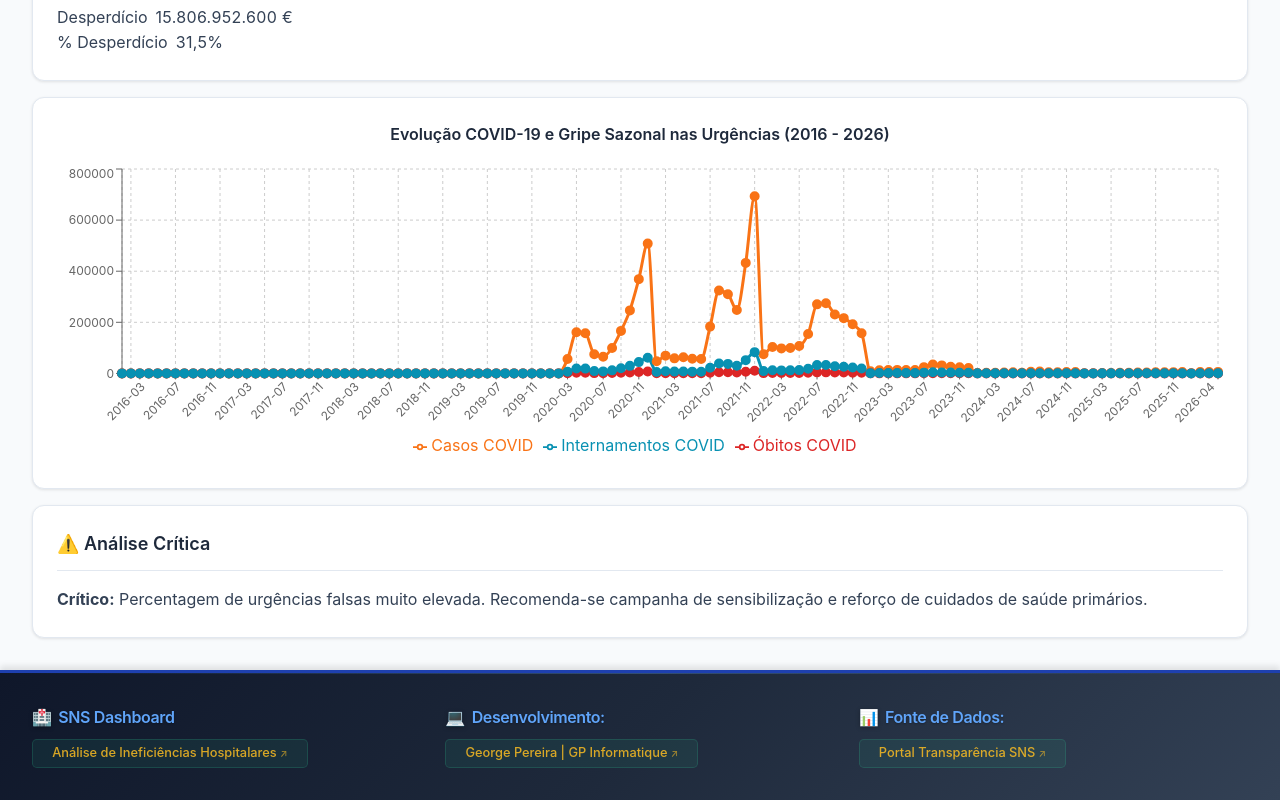
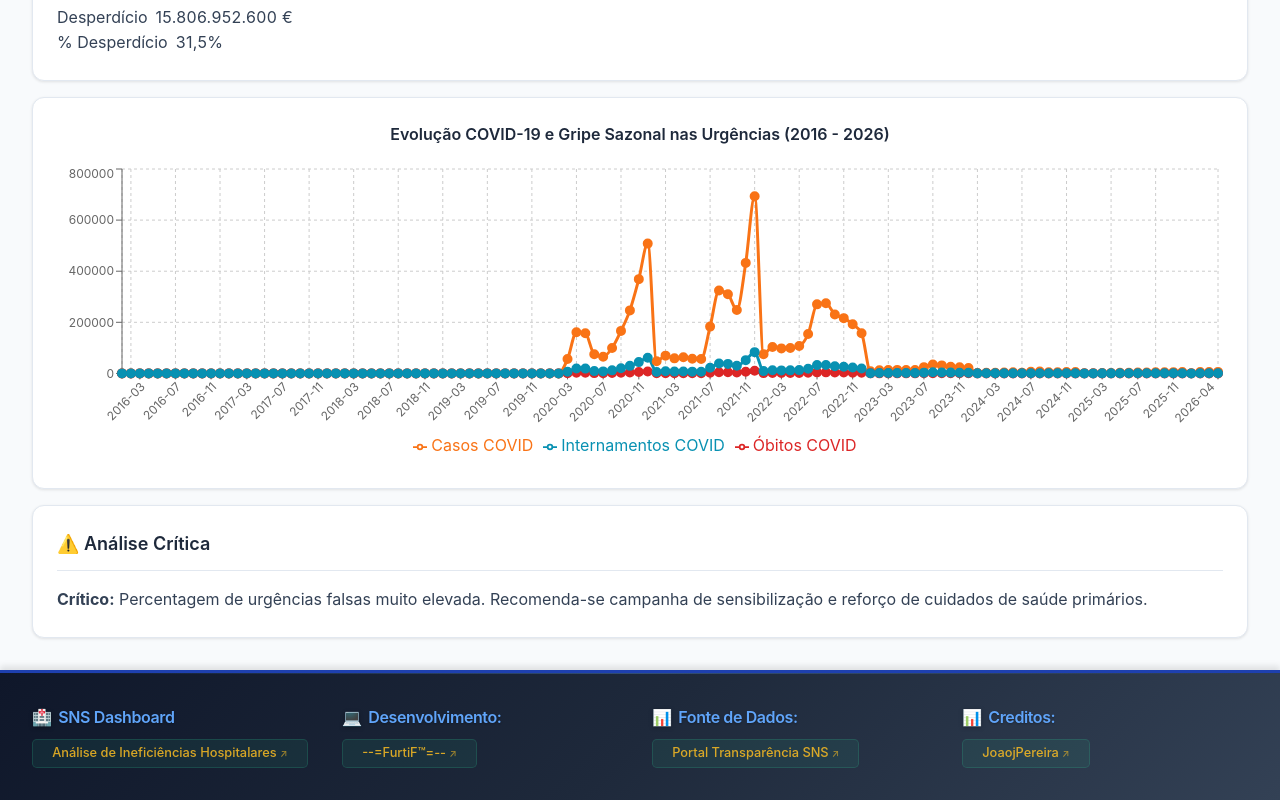
Before and after one commit to Furtif/sns_dashboard_web, a React app: page / in a window 1280 px wide. Shown: the part 3527-4327 px from the top of the page. Built offline with nearby package versions, Linux system fonts and the light colour scheme.

Commit message:
update general info and credits

```diff
--- a/public/index.html
+++ b/public/index.html
@@ -11,43 +11,37 @@
 	<link rel="manifest" href="assets/site.webmanifest" />
 	<title>SNS Dashboard - Análise de Ineficiências Hospitalares</title>
 	<meta name="viewport" content="width=device-width, initial-scale=1, shrink-to-fit=no" />
-	<meta name="description"
-		content="GP Informatique intervient en Aveyron pour l’installation, le dépannage et la maintenance informatique. Ordinateurs, smartphones, particuliers et professionnels." />
+	<meta name="description" content="SNS portugal dashboard, análise de ineficiências hospitalares." />
 	<meta name="robots" content="index" />
 	<meta name="generator" content="vscode" />
 	<meta name="format-detection" content="telephone=no" />
-	<meta name="author" content="Georges PEREIRA" />
+	<meta name="author" content="--=FurtiF™=--" />
 	<meta name="googlebot" content="index, follow, max-snippet:-1, max-image-preview:large, max-video-preview:-1" />
 	<meta name="bingbot" content="index, follow, max-snippet:-1, max-image-preview:large, max-video-preview:-1" />
 	<meta http-equiv="x-ua-compatible" content="ie=edge" />
-	<meta name="keywords"
-		content="Millau, Rivière-sur-Tarn, Aguessac, Vezins de Lèvezou, Saint Laurent, Séverac le Château, Laissac, La Cavalerie, Lanuejols, Campagnac, Saint-Georges-de-Luzençon, Creissels, Roquefort-sur-Soulzon, Sainte-Eulalie-de-Cernon, Peyreleau, Saint-Rome-de-Tarn, formations informatiques, dépannage informatique, solutions numériques, services informatiques, soutien technique, creation sites web" />
+	<meta name="keywords" content="SNS, portugal, dashboard, análise, ineficiências, hospitalares" />
 	<!-- iOS spécifique -->
 	<meta name="mobile-web-app-capable" content="yes" />
 	<meta name="apple-mobile-web-app-status-bar-style" content="default" />
 	<meta name="apple-mobile-web-app-title" content="SNS Dashboard" />
 	<!-- Couleur de la barre de navigation sur iOS -->
 	<meta name="theme-color" content="#ffffff" />
-	<meta property="og:image"
-		content="https://www.gp-informatique.com/wa_res/images/normal/logo_reverse-facebook.jpg" />
+	<meta property="og:image" content="https://furtif.github.io/sns_dashboard_web/assets/logo_reverse-facebook.jpg" />
 	<meta property="og:title" content="SNS Dashboard" />
-	<meta property="og:description"
-		content="Découvrez nos services informatiques multi-plateformes : Windows, macOS, Linux, Android, iOS. Sauvegarde, optimisation, assistance personnalisée." />
-	<meta property="og:url" content="https://www.gp-informatique.com/sns_dashboard_web" />
+	<meta property="og:description" content="SNS portugal dashboard, análise de ineficiências hospitalares." />
+	<meta property="og:url" content="https://furtif.github.io/sns_dashboard_web" />
 	<meta property="og:site_name" content="SNS Dashboard" />
 	<meta property="og:image:alt" content="SNS Dashboard" />
 	<meta property="og:type" content="website" />
 	<meta name="twitter:card" content="summary_large_image" />
 	<meta name="twitter:title" content="SNS Dashboard" />
-	<meta name="twitter:description"
-		content="Découvrez nos services informatiques multi-plateformes : Windows, macOS, Linux, Android, iOS. Sauvegarde, optimisation, assistance personnalisée." />
-	<meta name="twitter:image"
-		content="https://www.gp-informatique.com/wa_res/images/normal/logo_reverse-facebook.jpg" />
-	<meta name="twitter:url" content="https://www.gp-informatique.com/sns_dashboard_web" />
+	<meta name="twitter:description" content="SNS portugal dashboard, análise de ineficiências hospitalares." />
+	<meta name="twitter:image" content="https://furtif.github.io/sns_dashboard_web/assets/logo_reverse-facebook.jpg" />
+	<meta name="twitter:url" content="https://furtif.github.io/sns_dashboard_web" />
 	<!--
 		<meta property="fb:app_id" content="1089361192989375" />
 		<meta property="article:publisher" content="7h8as9df7a9s8df7a98sd7fa98sdf7" />
-		<meta name="facebook-domain-verification" content="gp-informatique.com/sns_dashboard_web" />
+		<meta name="facebook-domain-verification" content="furtif.github.io/sns_dashboard_web" />
 	-->
 
 </head>
--- a/src/App.js
+++ b/src/App.js
@@ -274,12 +274,12 @@ function App() {
               </div>
               <div className="footer-data-info">
                 <a
-                  href="https://www.gp-informatique.com"
+                  href="https://furtif.github.io"
                   target="_blank"
                   rel="noopener noreferrer"
                   className="footer-link"
                 >
-                  George Pereira | GP Informatique
+                  --=FurtiF™=--
                 </a>
               </div>
             </div>
@@ -299,6 +299,22 @@ function App() {
                 </a>
               </div>
             </div>
+            <div className="footer-brand">
+              <div className="footer-logo">
+                <span className="footer-icon">📊</span>
+                <strong>Creditos:</strong>
+              </div>
+              <div className="footer-data-info">
+                <a
+                  href="https://github.com/JoaojPereira"
+                  target="_blank"
+                  rel="noopener noreferrer"
+                  className="footer-link"
+                >
+                  JoaojPereira
+                </a>
+              </div>
+            </div>
           </div>
         </div>
       </footer>
```
Also changed, not shown: public/assets/logo_reverse-facebook.jpg (added), public/assets/site.webmanifest, 1 other file (tests, documents, lock files or other folders).
